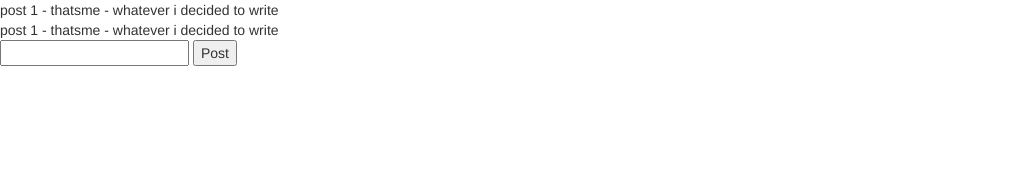
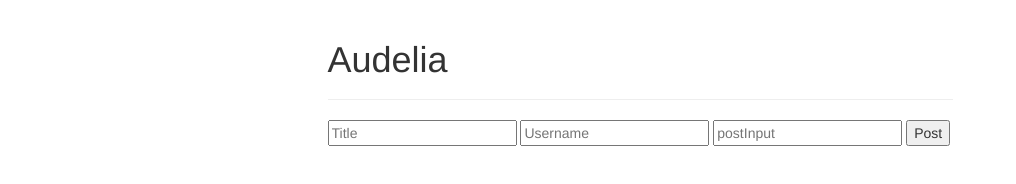
Before and after one commit to lisaolson/final-project, a plain HTML site: page index.html in a window 1280 px wide. Shown: the whole page, without its empty margins (0-1016 px from the left). Drawn offline with nearby package versions, Linux system fonts and the light colour scheme; some packages are replaced by stand-ins of ours.

Commit message:
adds ui-router to redirect route to home page

```diff
--- a/app.js
+++ b/app.js
@@ -1,18 +1,41 @@
-var app = angular.module('audelia', []);
+var app = angular.module('audelia', ['ui.router'])
+  .config([
+    '$stateProvider',
+    '$urlRouterProvider',
+    function($stateProvider, $urlRouterProvider) {
+
+      $stateProvider
+        .state('home', {
+          url: '/home',
+          templateUrl: '/home.html',
+          controller: 'MainCtrl'
+        });
+
+        $urlRouterProvider.otherwise('home');
+    }])
+  .factory('posts', [function(){
+    var o = {
+      posts: []
+    };
+    return o;
+  }])
+
   app.controller('MainCtrl', [
     '$scope',
-    function($scope){
+    'posts',
+    function($scope, posts){
 
-      $scope.posts = [
-        {title: 'post 1', username: 'thatsme', postInput: 'whatever i decided to write'},
-        {title: 'post 1', username: 'thatsme', postInput: 'whatever i decided to write'},
-      ];
+      $scope.posts = posts.posts;
 
       $scope.addPost = function() {
+        if ($scope.title === '') { return; }
         $scope.posts.push({
           title: $scope.title,
           username: $scope.username,
           postInput: $scope.postInput
         });
+        $scope.title = '';
+        $scope.username = '';
+        $scope.postInput = '';
       }
     }]);
--- a/index.html
+++ b/index.html
@@ -10,13 +10,27 @@
   </head>
 
   <body ng-app="audelia" ng-controller="MainCtrl">
+    <div class="row">
+      <div class="col-md-6 col-md-offset-3">
+        <ui-view></ui-view>
+      </div>
+    </div>
+
+    <script type="text/ng-template" id="/home.html">
+      <div class="page-header">
+        <h1>Audelia</h1>
+      </div>
       <div ng-repeat = "post in posts">
         {{post.title}} - {{post.username}} - {{post.postInput}}
       </div>
 
       <form ng-submit="addPost()">
-    <input type="text" ng-model="title" />
+        <input type="text" placeholder="Title" ng-model="title" />
+        <input type="text" placeholder="Username" ng-model="username" />
+        <input type="text_field" placeholder="postInput" ng-model="Post"/>
         <button type="submit">Post</button>
       </form>
+    </script>
+
   </body>
 </html>
```
Lines whose indentation alone changed are shown as unchanged.
